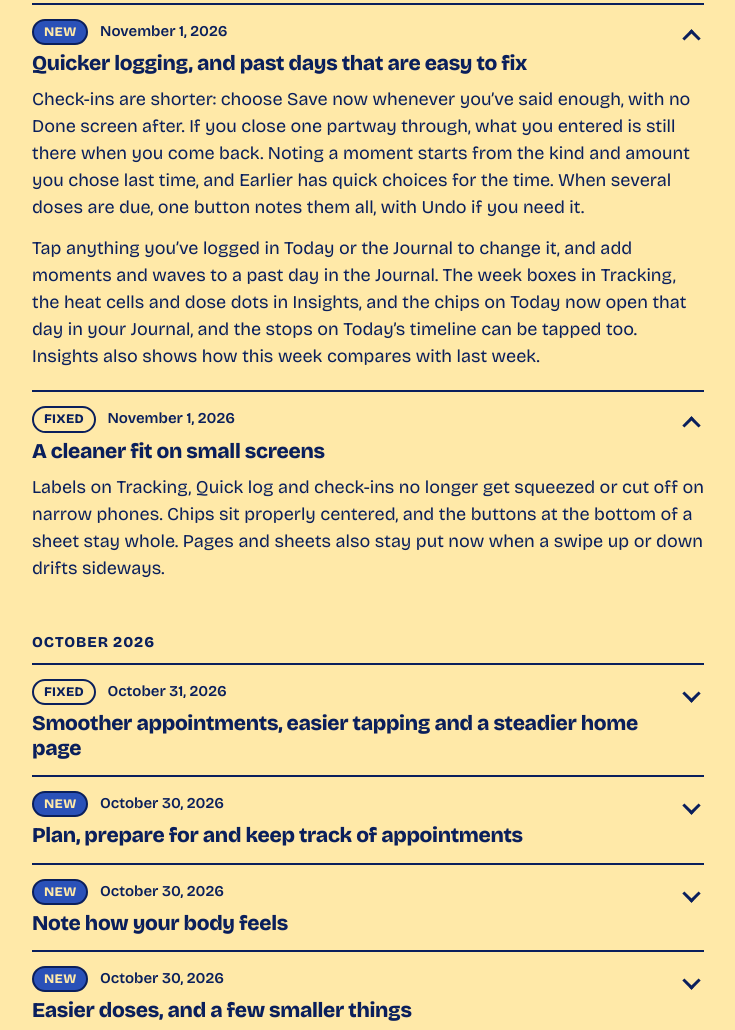
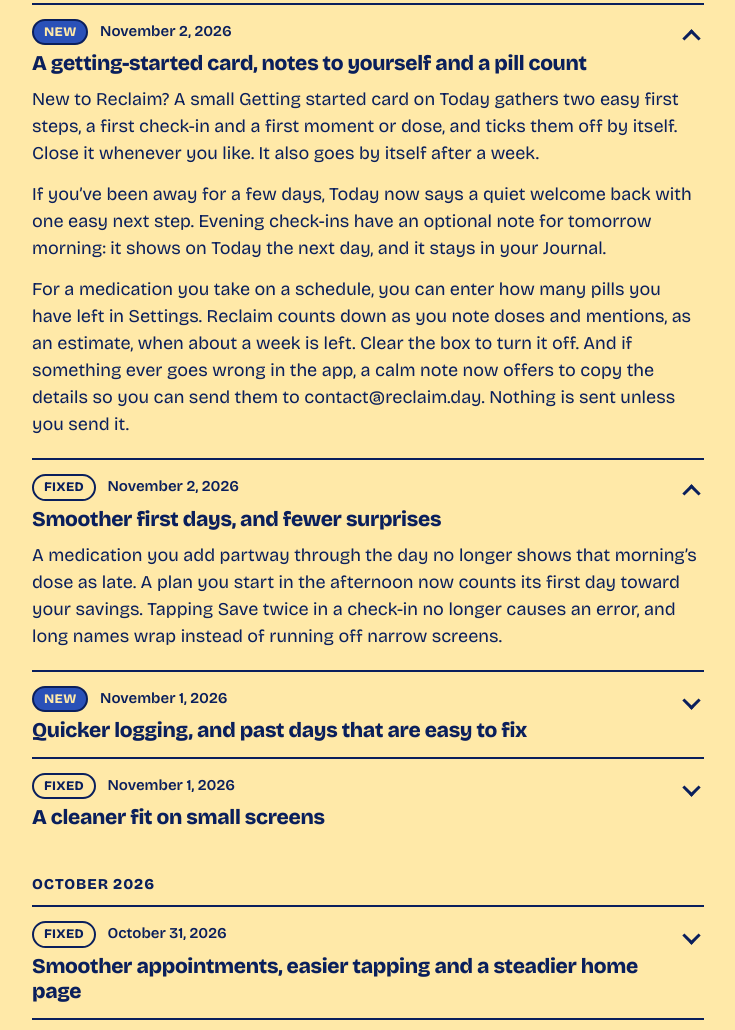
Before and after one commit to chrisglaske/reclaim.day, a website built with Vite: page site/whats-new/index.html in a window 1280 px wide. Shown: the part 352-1382 px from the top of the page, without its empty margins (36-771 px from the left). Built offline with nearby package versions, Linux system fonts and the light colour scheme.

Commit message:
docs(site): add What's new entries for the notes, checklist and pill count

```diff
--- a/site/whats-new/index.html
+++ b/site/whats-new/index.html
@@ -51,11 +51,21 @@
       <div class="changelog">
         <h2 class="logmonth">November 2026</h2>
         <details class="entry" open>
+          <summary><span class="meta"><span class="tag new">New</span> <time datetime="2026-11-02">November 2, 2026</time></span><h3>A getting-started card, notes to yourself and a pill count</h3></summary>
+          <p>New to Reclaim? A small Getting started card on Today gathers two easy first steps, a first check-in and a first moment or dose, and ticks them off by itself. Close it whenever you like. It also goes by itself after a week.</p>
+          <p>If you’ve been away for a few days, Today now says a quiet welcome back with one easy next step. Evening check-ins have an optional note for tomorrow morning: it shows on Today the next day, and it stays in your Journal.</p>
+          <p>For a medication you take on a schedule, you can enter how many pills you have left in Settings. Reclaim counts down as you note doses and mentions, as an estimate, when about a week is left. Clear the box to turn it off. And if something ever goes wrong in the app, a calm note now offers to copy the details so you can send them to contact@reclaim.day. Nothing is sent unless you send it.</p>
+        </details>
+        <details class="entry" open>
+          <summary><span class="meta"><span class="tag fixed">Fixed</span> <time datetime="2026-11-02">November 2, 2026</time></span><h3>Smoother first days, and fewer surprises</h3></summary>
+          <p>A medication you add partway through the day no longer shows that morning’s dose as late. A plan you start in the afternoon now counts its first day toward your savings. Tapping Save twice in a check-in no longer causes an error, and long names wrap instead of running off narrow screens.</p>
+        </details>
+        <details class="entry">
           <summary><span class="meta"><span class="tag new">New</span> <time datetime="2026-11-01">November 1, 2026</time></span><h3>Quicker logging, and past days that are easy to fix</h3></summary>
           <p>Check-ins are shorter: choose Save now whenever you’ve said enough, with no Done screen after. If you close one partway through, what you entered is still there when you come back. Noting a moment starts from the kind and amount you chose last time, and Earlier has quick choices for the time. When several doses are due, one button notes them all, with Undo if you need it.</p>
           <p>Tap anything you’ve logged in Today or the Journal to change it, and add moments and waves to a past day in the Journal. The week boxes in Tracking, the heat cells and dose dots in Insights, and the chips on Today now open that day in your Journal, and the stops on Today’s timeline can be tapped too. Insights also shows how this week compares with last week.</p>
         </details>
-        <details class="entry" open>
+        <details class="entry">
           <summary><span class="meta"><span class="tag fixed">Fixed</span> <time datetime="2026-11-01">November 1, 2026</time></span><h3>A cleaner fit on small screens</h3></summary>
           <p>Labels on Tracking, Quick log and check-ins no longer get squeezed or cut off on narrow phones. Chips sit properly centered, and the buttons at the bottom of a sheet stay whole. Pages and sheets also stay put now when a swipe up or down drifts sideways.</p>
         </details>
```
